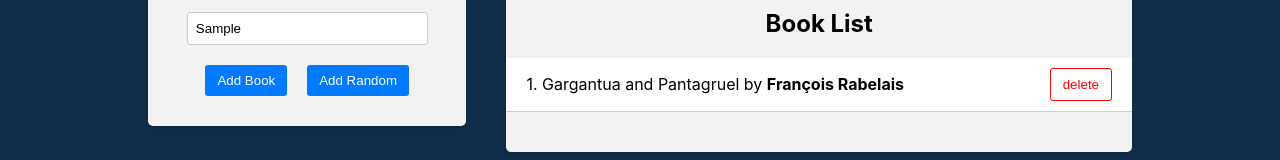
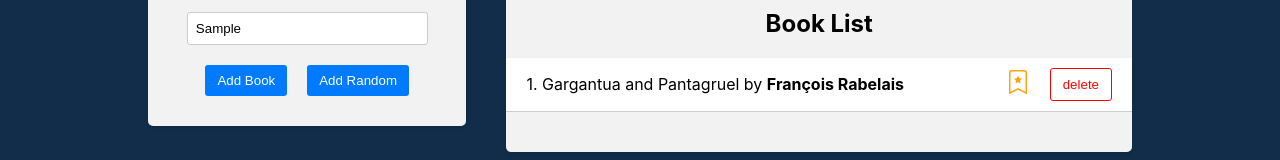
Before and after one commit to Akril0/react-redux, a React (Create React App) app in the folder frontend/: page / in a window 1280 px wide. Both pictures are taken after typing "Sample", "Sample" into the empty fields and a click on the button "Add Random". Shown: the part 302-462 px from the top of the page. Built offline with nearby package versions, Linux system fonts and the light colour scheme.

Commit message:
Toggle favorite book

```diff
--- a/frontend/package.json
+++ b/frontend/package.json
@@ -9,6 +9,7 @@
     "@testing-library/user-event": "^13.5.0",
     "react": "^18.2.0",
     "react-dom": "^18.2.0",
+    "react-icons": "^4.12.0",
     "react-redux": "^8.1.3",
     "react-scripts": "5.0.1",
     "uuid": "^9.0.1",
--- a/frontend/src/components/BookForm/BookForm.js
+++ b/frontend/src/components/BookForm/BookForm.js
@@ -15,7 +15,10 @@
 
         if (title && author) {
             const book = {
-                title, author, id: uuidv4(),
+                title, author,
+                id: uuidv4(),
+                isFavorite: false,
+
             };
 
             dispatch(addBook(book));
@@ -31,6 +34,7 @@
         const randomBook = {
             ...booksData[randomIndex],
             id: uuidv4(),
+            isFavorite: false,
         };
         dispatch(addBook(randomBook));
 
--- a/frontend/src/components/BookList/BookList.js
+++ b/frontend/src/components/BookList/BookList.js
@@ -1,12 +1,17 @@
 import './BookList.css';
 import {useDispatch, useSelector} from 'react-redux';
-import {deleteBook} from '../../redux/books/actionCreators.js';
+import {BsBookmarkStar, BsBookmarkStarFill} from 'react-icons/bs';
+import {deleteBook, toggleFavorite} from '../../redux/books/actionCreators.js';
 
 const BookList = () => {
     const books = useSelector((state) => state.books);
     const dispatch = useDispatch();
     const handleDeleteBook = (id) => {
         dispatch(deleteBook(id));
+    };
+
+    const handleToggleFavorite = (id) => {
+        dispatch(toggleFavorite(id));
     };
 
     return (
@@ -19,6 +24,13 @@
                     <li key={book.id}>
                         <div className="book-info">{++i}. {book.title} by <strong>{book.author}</strong></div>
                         <div className="book-actions">
+                            <span onClick={()=>handleToggleFavorite(book.id)}>
+                            {book.isFavorite ? (
+                                <BsBookmarkStarFill className="star-icon"/>
+                            ) : (
+                                <BsBookmarkStar className="star-icon"/>
+                            )}
+                            </span>
                             <button onClick={() => handleDeleteBook(book.id)}>delete</button>
                         </div>
                     </li>
--- a/frontend/src/redux/books/actionCreators.js
+++ b/frontend/src/redux/books/actionCreators.js
@@ -13,3 +13,10 @@
         payload: id,
     };
 };
+
+export const toggleFavorite = (id) => {
+    return {
+        type: actionTypes.TOGGLE_FAVORITE,
+        payload: id,
+    };
+};
--- a/frontend/src/redux/books/actionTypes.js
+++ b/frontend/src/redux/books/actionTypes.js
@@ -1,2 +1,3 @@
 export const ADD_BOOK = 'ADD_BOOK';
 export const DELETE_BOOK = 'DELETE_BOOK';
+export const TOGGLE_FAVORITE = 'TOGGLE_FAVORITE';
--- a/frontend/src/redux/books/reducer.js
+++ b/frontend/src/redux/books/reducer.js
@@ -7,8 +7,13 @@
         case actionType.ADD_BOOK:
             return [...state, action.payload];
         case actionType.DELETE_BOOK:
-
             return state.filter((book) => book.id !== action.payload);
+        case actionType.TOGGLE_FAVORITE:
+            return state.map(book =>
+                book.id === action.payload
+                    ? ({...book, isFavorite: !book.isFavorite})
+                    : book,
+            );
         default:
             return state;
     }
```
Also changed, not shown: 1 other file (tests, documents, lock files or other folders).
